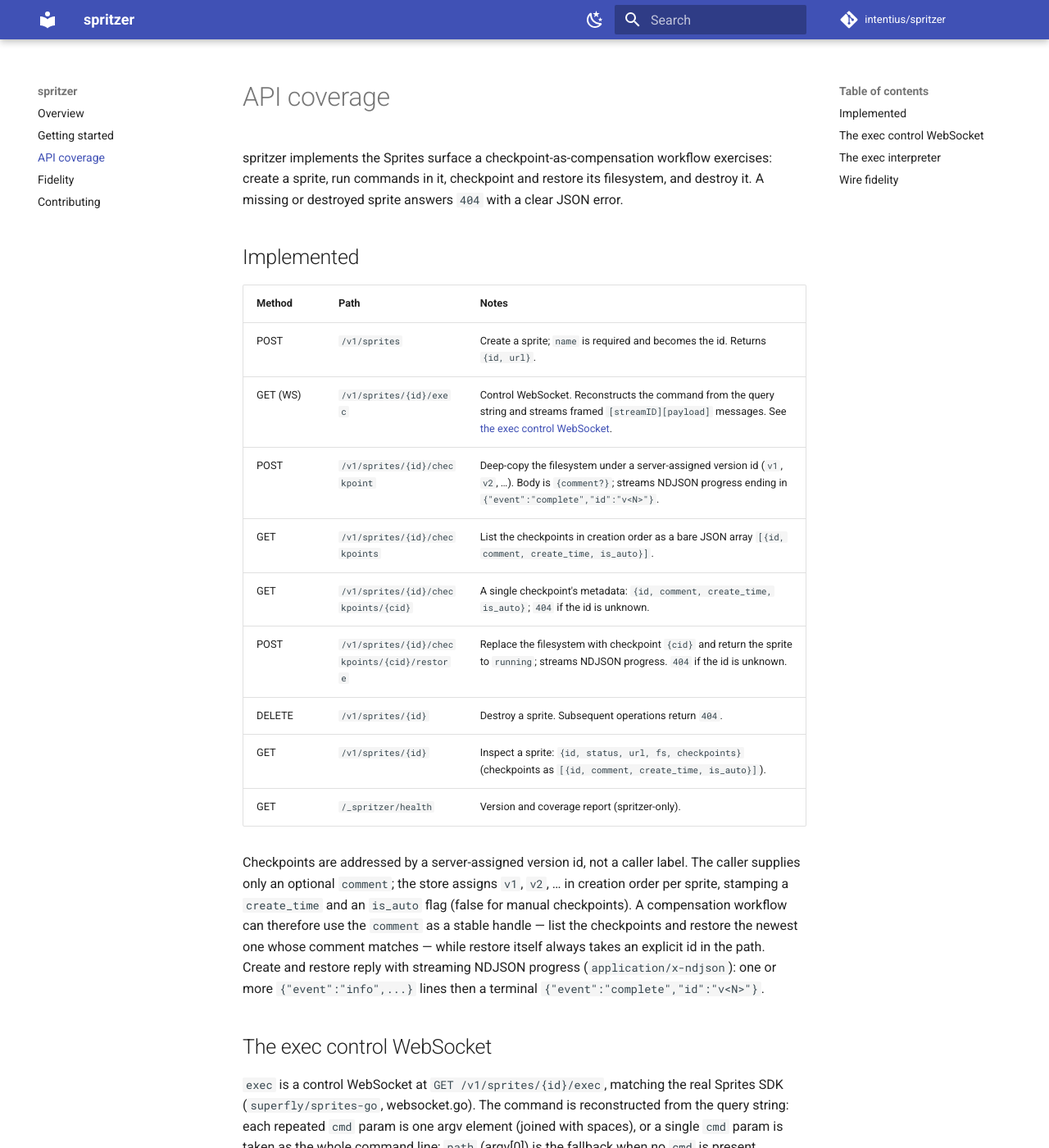
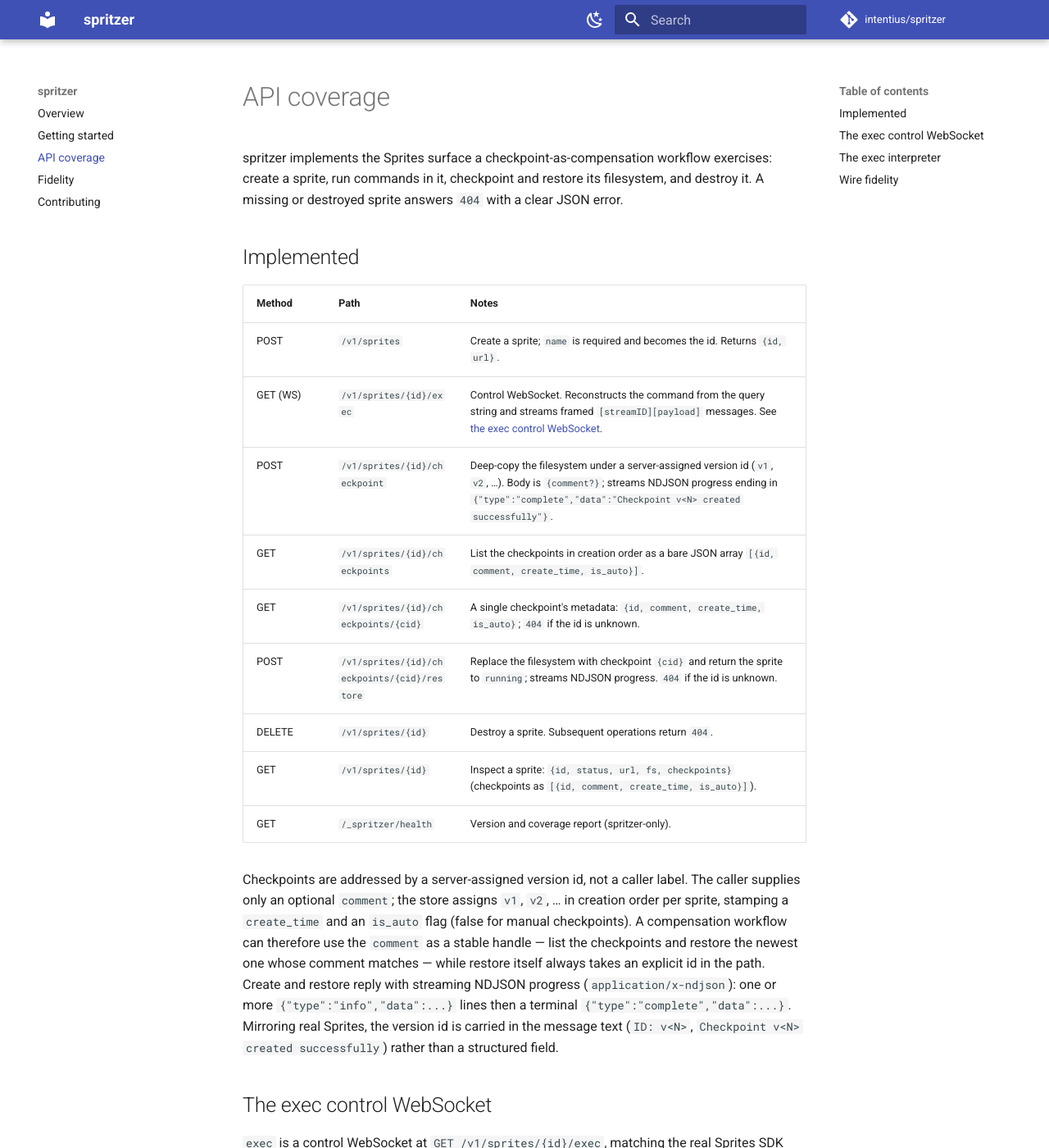
Before and after one commit to INTENTIUS/spritzer, an MkDocs documentation site: the page built from docs/api-coverage.md, in a window 1280 px wide and 1400 px high. Shown: the whole window at 82% size. Built offline with MkDocs 1.6.1 and Material for MkDocs 9.7.7, drawn with Linux system fonts in a browser that asks for light colours; comment, search, counter and statistics services are not loaded.

Commit message:
checkpoint NDJSON: match real Sprites {type, data, time} shape (#8)
* checkpoint NDJSON: match real Sprites {type, data, time} shape

Real api.sprites.dev streams checkpoint create/restore progress as
`{"type","data","time"}` lines with no structured id field — the version id
rides in the message text ("  ID: v1", "Checkpoint v1 created successfully").
spritzer emitted the older `{event, message, id}` shape, so a faithful client
reading the id from the text got nothing from the emulator.

Emit the real shape from both the create and restore endpoints, stamped with
the server clock. Verified byte-for-byte on the id-bearing lines against
api.sprites.dev. The chant temporal lexicon's parseCheckpointNdjson already
mines the id from this text.

Co-Authored-By: Claude Opus 4.8 <noreply@anthropic.com>

* docs: update checkpoint NDJSON shape to {type, data, time}

Match the emulator's create/restore streams to real Sprites (id carried in the
message text, not a structured field).

Co-Authored-By: Claude Opus 4.8 <noreply@anthropic.com>

* docs: fix restore NDJSON example shape in README

Co-Authored-By: Claude Opus 4.8 <noreply@anthropic.com>

---------

Co-authored-by: Claude Opus 4.8 <noreply@anthropic.com>

```diff
--- a/docs/api-coverage.md
+++ b/docs/api-coverage.md
@@ -11,7 +11,7 @@ clear JSON error.
 | --- | --- | --- |
 | POST | `/v1/sprites` | Create a sprite; `name` is required and becomes the id. Returns `{id, url}`. |
 | GET (WS) | `/v1/sprites/{id}/exec` | Control WebSocket. Reconstructs the command from the query string and streams framed `[streamID][payload]` messages. See [the exec control WebSocket](#the-exec-control-websocket). |
-| POST | `/v1/sprites/{id}/checkpoint` | Deep-copy the filesystem under a server-assigned version id (`v1`, `v2`, …). Body is `{comment?}`; streams NDJSON progress ending in `{"event":"complete","id":"v<N>"}`. |
+| POST | `/v1/sprites/{id}/checkpoint` | Deep-copy the filesystem under a server-assigned version id (`v1`, `v2`, …). Body is `{comment?}`; streams NDJSON progress ending in `{"type":"complete","data":"Checkpoint v<N> created successfully"}`. |
 | GET | `/v1/sprites/{id}/checkpoints` | List the checkpoints in creation order as a bare JSON array `[{id, comment, create_time, is_auto}]`. |
 | GET | `/v1/sprites/{id}/checkpoints/{cid}` | A single checkpoint's metadata: `{id, comment, create_time, is_auto}`; `404` if the id is unknown. |
 | POST | `/v1/sprites/{id}/checkpoints/{cid}/restore` | Replace the filesystem with checkpoint `{cid}` and return the sprite to `running`; streams NDJSON progress. `404` if the id is unknown. |
@@ -26,8 +26,10 @@ in creation order per sprite, stamping a `create_time` and an `is_auto` flag
 `comment` as a stable handle — list the checkpoints and restore the newest one
 whose comment matches — while restore itself always takes an explicit id in the
 path. Create and restore reply with streaming NDJSON progress
-(`application/x-ndjson`): one or more `{"event":"info",...}` lines then a
-terminal `{"event":"complete","id":"v<N>"}`.
+(`application/x-ndjson`): one or more `{"type":"info","data":...}` lines then a
+terminal `{"type":"complete","data":...}`. Mirroring real Sprites, the version
+id is carried in the message text (`  ID: v<N>`, `Checkpoint v<N> created
+successfully`) rather than a structured field.
 
 ## The exec control WebSocket
 
```
Also changed, not shown: CHANGELOG.md (+11 -0 lines), README.md (+5 -4 lines), docs/fidelity.md (+4 -1 lines), docs/getting-started.md (+1 -1 lines), 2 other files.
